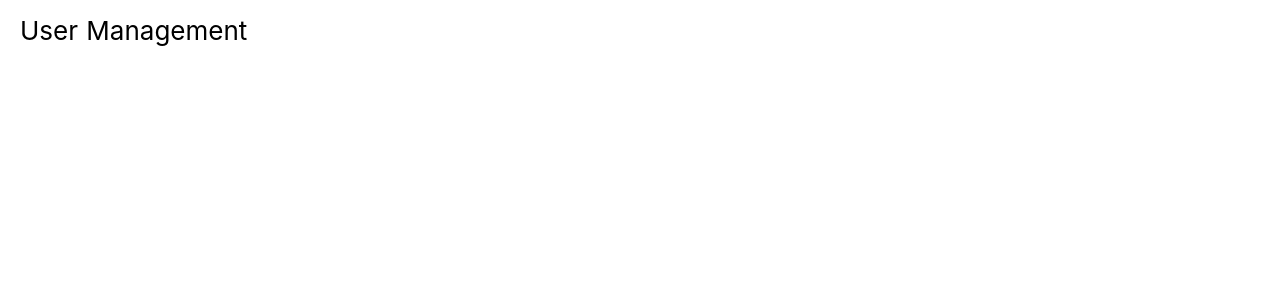
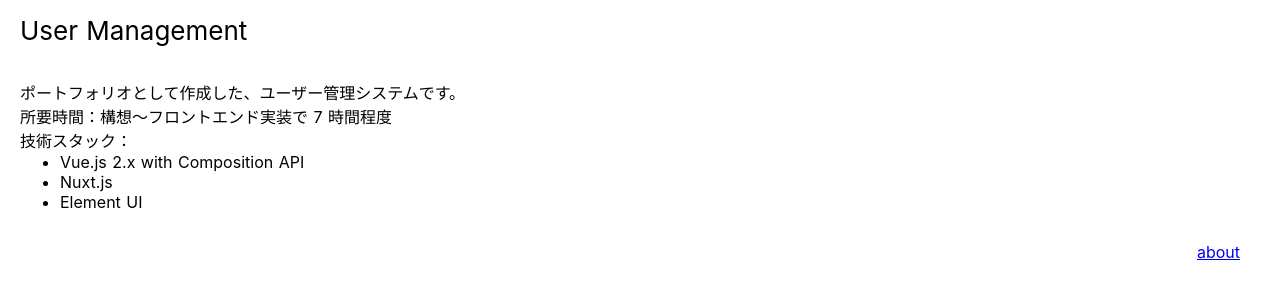
Before and after one commit to tee-talog/portfolio-management-user, a Nuxt app: page /about in a window 1280 px wide. Before the commit this address had no page. Shown: the top 300 px of the page. Built offline with nearby package versions, Linux system fonts and the light colour scheme.

Commit message:
add about page

```diff
--- a/layouts/default.vue
+++ b/layouts/default.vue
@@ -6,6 +6,11 @@
     <el-main>
       <Nuxt />
     </el-main>
+    <el-footer>
+      <div class="footer-content">
+        <nuxt-link to="/about" class="about-link">about</nuxt-link>
+      </div>
+    </el-footer>
   </el-container>
 </template>
 
@@ -51,4 +56,13 @@ body {
   text-decoration: none;
   border: none;
 }
+
+.footer-content {
+  display: flex;
+  justify-content: flex-end;
+}
+
+.about-link {
+  margin: 10px 20px;
+}
 </style>
--- /dev/null
+++ b/pages/about.vue
@@ -0,0 +1,18 @@
+<template>
+  <div class="about">
+    <p>ポートフォリオとして作成した、ユーザー管理システムです。</p>
+    <p>所要時間：構想～フロントエンド実装で 7 時間程度</p>
+    <p>技術スタック：</p>
+    <ul>
+      <li>Vue.js 2.x with Composition API</li>
+      <li>Nuxt.js</li>
+      <li>Element UI</li>
+    </ul>
+  </div>
+</template>
+
+<script lang="ts">
+import { defineComponent } from '@vue/composition-api'
+
+export default defineComponent({})
+</script>
```
